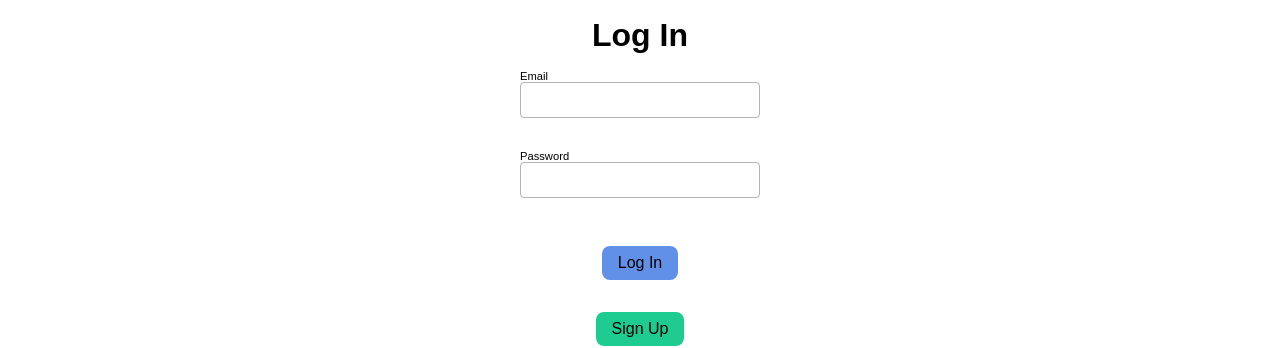
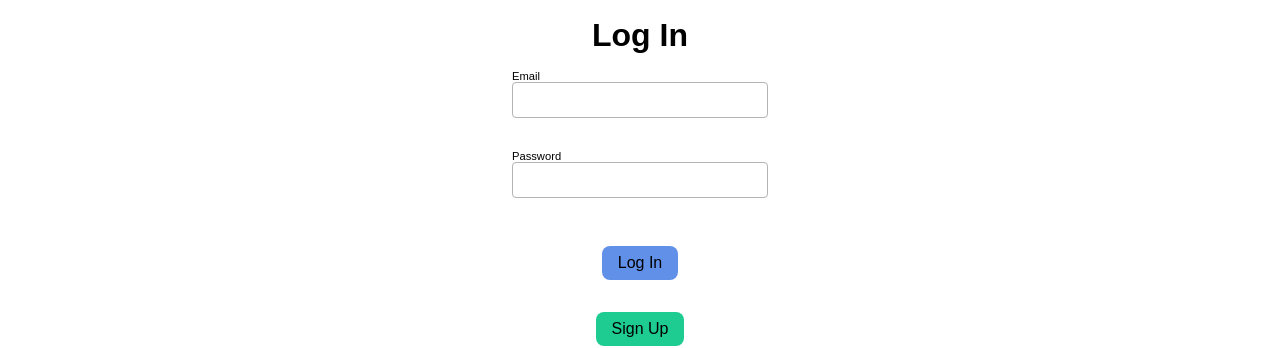
Before and after one commit to meuzishun/social-media-app, a React (Create React App) app: page /login in a window 1280 px wide. Shown: the part 389-737 px from the top of the page. Built offline with nearby package versions, Linux system fonts and the light colour scheme; no server answers; some icons are missing.

Commit message:
Check for misplaced css rules

```diff
--- a/src/pages/authentication/login/Login.js
+++ b/src/pages/authentication/login/Login.js
@@ -2,11 +2,7 @@ import React, { useContext, useState } from 'react';
 import { useNavigate } from 'react-router-dom';
 import Welcome from '../../../components/Welcome';
 import { UserContext } from '../../../App';
-import {
-  getUserByUsername,
-  getUserById,
-  signInFirebaseUser,
-} from '../../../services/firebaseApp';
+import { getUserById, signInFirebaseUser } from '../../../services/firebaseApp';
 import styles from './Login.module.css';
 
 function Login() {
--- a/src/pages/authentication/login/Login.module.css
+++ b/src/pages/authentication/login/Login.module.css
@@ -13,8 +13,8 @@
 
 .loginForm {
   width: 50%;
-  min-width: 15rem;
-  max-width: 15rem;
+  min-width: 16rem;
+  max-width: 16rem;
   display: flex;
   flex-direction: column;
   gap: 2rem;
@@ -26,18 +26,11 @@
   position: relative;
 }
 
-.loginForm > div > input {
-  /* margin-bottom: 2rem; */
-}
-
-/*! Not working */
-.loginForm > div > .error-msg {
+.loginForm > div > span {
   position: absolute;
   font-size: 0.8rem;
   padding: 0.15rem;
-  margin-left: 0.75rem;
   bottom: -1.2rem;
-  /* z-index: -1; */
   color: red;
   background-color: rgba(255, 0, 0, 0.1);
 }
--- a/src/pages/authentication/signup/Signup.module.css
+++ b/src/pages/authentication/signup/Signup.module.css
@@ -2,7 +2,6 @@
   display: flex;
   flex-direction: column;
   align-items: center;
-  /* padding: 2rem; */
   width: 100%;
   gap: 1rem;
 }
@@ -53,7 +52,6 @@
   width: 100%;
   max-width: 400px;
   margin: 0 auto;
-  /* margin-top: 3rem; */
   display: flex;
   flex-direction: column;
   gap: 1rem;
@@ -69,12 +67,12 @@
   font-size: 0.8rem;
 }
 
-.signupForm > div > .error-msg {
+.signupForm > div > span {
   position: absolute;
   font-size: 0.8rem;
   padding: 0.15rem;
   bottom: 0rem;
-  /* z-index: -1; */
+  z-index: -1;
   color: red;
   background-color: rgba(255, 0, 0, 0.1);
 }
```
